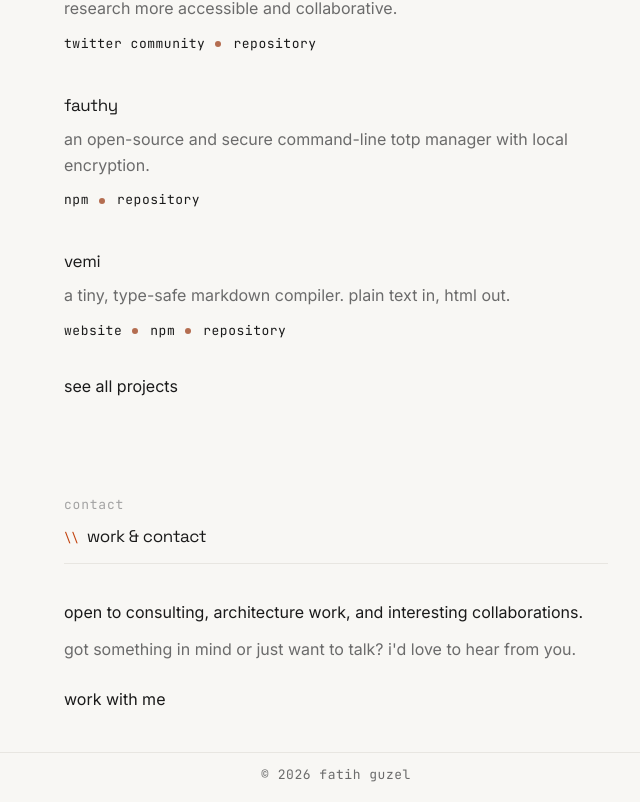
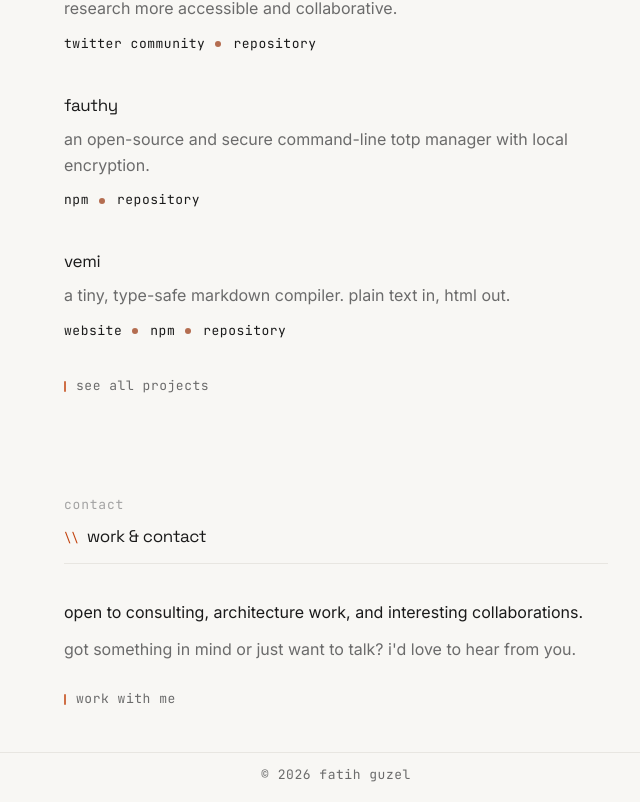
Before and after one commit to fatihguzeldev/fatihguzel.dev, a Next.js app: page / in a window 1280 px wide. Shown: the part 1459-2261 px from the top of the page, without its empty margins (304-944 px from the left). Built offline with nearby package versions, Linux system fonts and the light colour scheme.

Commit message:
style: add minimal accent marker for CTA links
Introduce a quiet CTA link variant using a rounded accent mark so actions
stand apart without reusing section title decoration.

```diff
--- a/src/components/sections/FeaturedProjects/FeaturedProjects.tsx
+++ b/src/components/sections/FeaturedProjects/FeaturedProjects.tsx
@@ -25,7 +25,9 @@ export function FeaturedProjects({ projects }: FeaturedProjectsProps) {
           ))}
         </ul>
         <p className={styles.cta}>
-          <TextLink href="/projects">see all projects</TextLink>
+          <TextLink href="/projects" cta>
+            see all projects
+          </TextLink>
         </p>
       </Container>
     </section>
--- a/src/components/sections/WorkTeaser/WorkTeaser.tsx
+++ b/src/components/sections/WorkTeaser/WorkTeaser.tsx
@@ -18,7 +18,9 @@ export function WorkTeaser({ headline, description, cta }: WorkTeaserProps) {
         <p className={styles.headline}>{headline}</p>
         <p className={styles.description}>{description}</p>
         <p className={styles.cta}>
-          <TextLink href="/work">{cta}</TextLink>
+          <TextLink href="/work" cta>
+            {cta}
+          </TextLink>
         </p>
       </Container>
     </section>
--- a/src/components/ui/TextLink/TextLink.module.css
+++ b/src/components/ui/TextLink/TextLink.module.css
@@ -19,3 +19,35 @@
   font-size: var(--text-meta);
   letter-spacing: 0.04em;
 }
+
+.cta {
+  display: inline-flex;
+  align-items: center;
+  gap: 0.625rem;
+  font-family: var(--font-mono);
+  font-size: var(--text-meta);
+  letter-spacing: 0.04em;
+  color: var(--text-muted);
+  text-decoration: none;
+  transition: color var(--transition);
+}
+
+.cta:hover {
+  color: var(--text);
+  text-decoration: none;
+}
+
+.cta::before {
+  content: '';
+  width: 2px;
+  height: 0.8em;
+  border-radius: 999px;
+  background: var(--accent);
+  opacity: 0.75;
+  text-decoration: none;
+  transition: opacity var(--transition);
+}
+
+.cta:hover::before {
+  opacity: 1;
+}
--- a/src/components/ui/TextLink/TextLink.tsx
+++ b/src/components/ui/TextLink/TextLink.tsx
@@ -6,6 +6,7 @@ type TextLinkProps = Omit<ComponentProps<'a'>, 'href'> & {
   href: string
   muted?: boolean
   mono?: boolean
+  cta?: boolean
   external?: boolean
 }
 
@@ -22,6 +23,7 @@ function isExternalHref(href: string): boolean {
 export function TextLink({
   muted = false,
   mono = false,
+  cta = false,
   external = false,
   className,
   children,
@@ -32,6 +34,7 @@ export function TextLink({
     styles.link,
     muted ? styles.muted : '',
     mono ? styles.mono : '',
+    cta ? styles.cta : '',
     className,
   ]
     .filter(Boolean)
```
